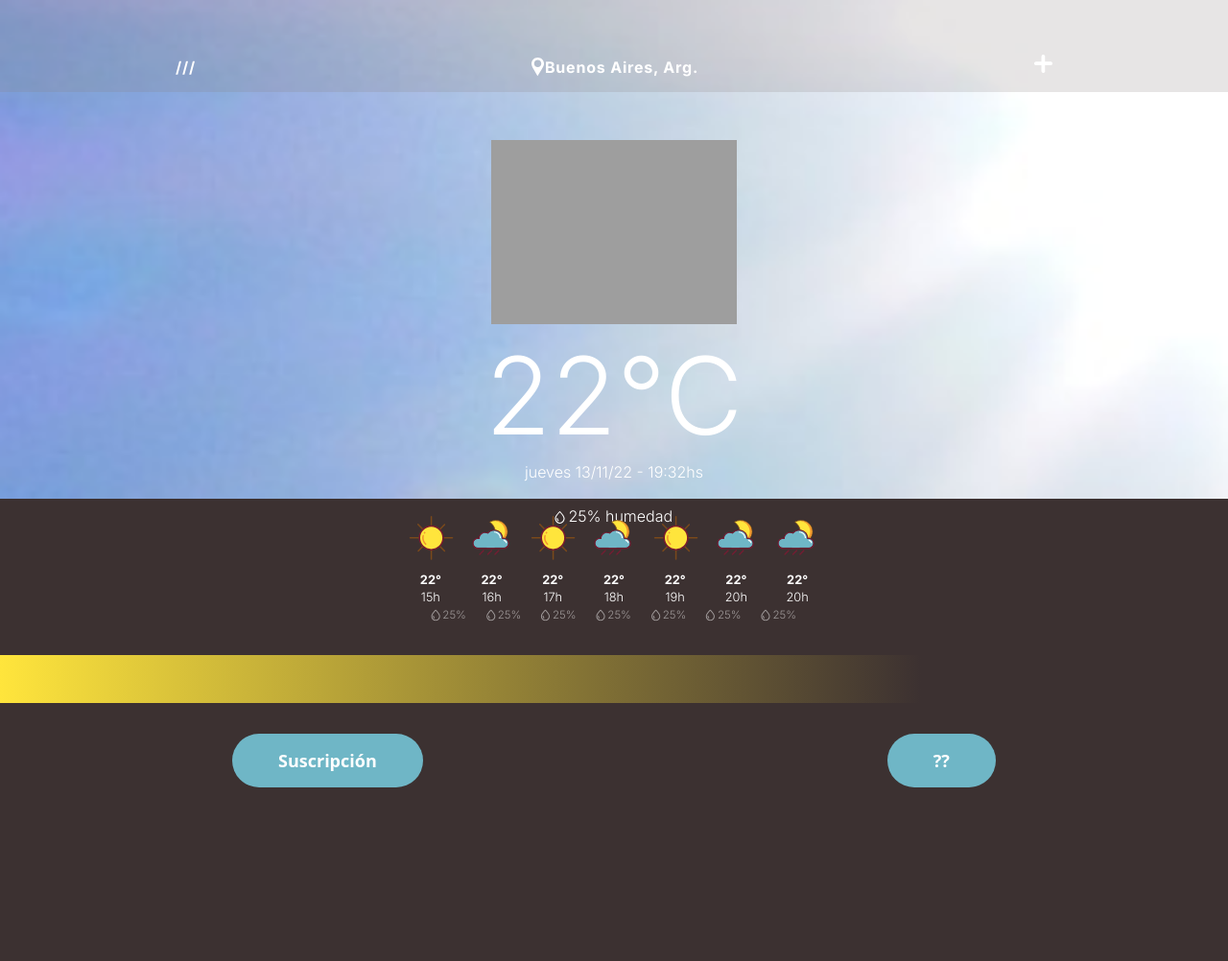
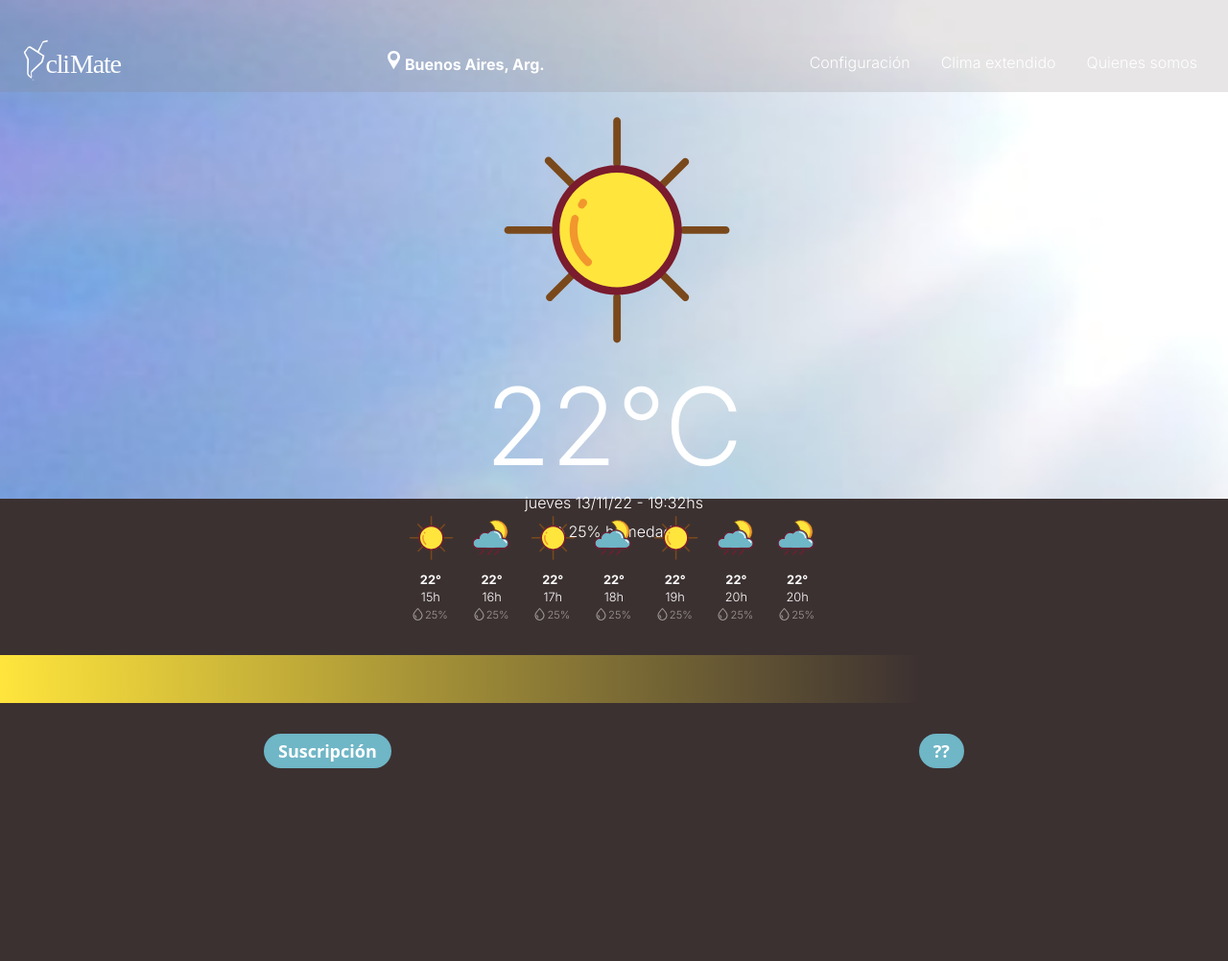
Before and after one commit to AndresDrimer/WeatherApp, a Django app: page /index/ in a window 1280 px wide. Shown: the top 1002 px of the page at 96% size. Run offline with Django 4.2, Linux system fonts and the light colour scheme; some libraries are stand-ins or nearby versions; grey boxes are pictures that could not be loaded.

Commit message:
agregado icono e ico, tbien hamburguesa

```diff
--- a/static/app1/public/css/style.css
+++ b/static/app1/public/css/style.css
@@ -77,8 +77,12 @@ nav a{
 #a-doble{
     display:flex;
     flex-direction: row;
+    text-decoration: none;
+    color: white;
 }
-
+#location{
+    padding-top: 5rem;
+}
 #weather-icon{
     width: 16rem;
 }
@@ -91,16 +95,17 @@ tr{
     height: 1rem;
 }
 #table-principal{
-    margin-top: 7em;
+    margin-top: 5rem;
 }
 #last-cell-primary-table{
-    padding-top: 1.5rem;
+    padding-top: 0.5rem;
 }
 
 #secondary-table{
     margin-top: 0.5rem;
     min-width: 28rem;
     font-size: 0.8rem;
+
 }
 
 .td-secondary-table-icon{
@@ -108,7 +113,8 @@ tr{
 }
 
 .tr-secondary-table{
-padding: 1rem 1rem;
+    padding: 1rem 1rem;
+
 }
 
 #temperature-table-secondary{
@@ -119,8 +125,12 @@ padding: 1rem 1rem;
 
 #humidity-table-secondary{
     opacity:0.5;
-    scale: calc(0.9);
+    font-size: 0.7rem;
+
 }
+
+
+
 .gota{
     scale: calc(1.5);
     align-content: left;
@@ -242,10 +252,126 @@ padding: 1rem 1rem;
      transform: scale(1.05);
    }
 
-   @media (min-width: 768px) {
-     .button-71 {
-       padding: 16px 48px;
-     }
-   }
 
    /*hamburguesa*/
+   .top-nav {
+    display: flex;
+    flex-direction: row;
+    align-items: center;
+    justify-content: space-between;
+
+
+    color: #FFF;
+    height: 50px;
+    padding: 1em;
+  }
+
+  .menu {
+    display: flex;
+    flex-direction: row;
+    list-style-type: none;
+    margin: 0;
+    padding: 0;
+    padding-top:5rem;
+  }
+  #logo-mini{
+    color:white;
+    width:8rem;
+    padding-top: 5rem;
+  }
+  .menu > li {
+    margin: 0 1rem;
+    overflow: hidden;
+  }
+
+  .menu-button-container {
+    display: none;
+    height: 100%;
+    width: 30px;
+    cursor: pointer;
+    flex-direction: column;
+    justify-content: center;
+    align-items: center;
+    padding-top:5rem;
+  }
+
+  #menu-toggle {
+    display: none;
+  }
+
+  .menu-button,
+  .menu-button::before,
+  .menu-button::after {
+    display: block;
+    background-color: #fff;
+    position: absolute;
+    height: 4px;
+    width: 30px;
+    transition: transform 400ms cubic-bezier(0.23, 1, 0.32, 1);
+    border-radius: 2px;
+  }
+
+  .menu-button::before {
+    content: '';
+    margin-top: -8px;
+  }
+
+  .menu-button::after {
+    content: '';
+    margin-top: 8px;
+  }
+
+  #menu-toggle:checked + .menu-button-container .menu-button::before {
+    margin-top: 0px;
+    transform: rotate(405deg);
+  }
+
+  #menu-toggle:checked + .menu-button-container .menu-button {
+    background: rgba(255, 255, 255, 0);
+  }
+
+  #menu-toggle:checked + .menu-button-container .menu-button::after {
+    margin-top: 0px;
+    transform: rotate(-405deg);
+  }
+
+  @media (max-width: 700px) {
+    .menu-button-container {
+      display: flex;
+    }
+    .menu {
+      position: absolute;
+      top: 0;
+      margin-top: 50px;
+      left: 0;
+      flex-direction: column;
+      width: 100%;
+      justify-content: center;
+      align-items: center;
+    }
+    #menu-toggle ~ .menu li {
+      height: 0;
+      margin: 0;
+      padding: 0;
+      border: 0;
+      transition: height 400ms cubic-bezier(0.23, 1, 0.32, 1);
+    }
+    #menu-toggle:checked ~ .menu li {
+      border: 1px solid #333;
+      height: 2.5em;
+      padding: 0.5em;
+      transition: height 400ms cubic-bezier(0.23, 1, 0.32, 1);
+    }
+    .menu > li {
+      display: flex;
+      justify-content: center;
+      margin: 0;
+      padding: 0.5em 0;
+      width: 100%;
+      color: white;
+      background-color: #222;
+    }
+    .menu > li:not(:last-child) {
+      border-bottom: 1px solid #444;
+    }
+  }
--- a/templates/app1/public/plantilla_base.html
+++ b/templates/app1/public/plantilla_base.html
@@ -13,7 +13,7 @@
     <link rel="preconnect" href="https://fonts.googleapis.com">
     <link rel="preconnect" href="https://fonts.gstatic.com" crossorigin>
     <link href="https://fonts.googleapis.com/css2?family=Inter:wght@300;700&display=swap" rel="stylesheet">
-
+    <link rel="shortcut icon" href="../static/assets/img/climateIcon.ico">
 
     {% block link-css %}{% endblock link-css %}
 </head>
@@ -28,18 +28,32 @@
         <div class="mainClimateImg">
             <header>
                 <div class="greyFiterNav">
-                    <nav>
-                       <a href="">///</a>
-                        <a href="" id="a-doble"><img src="../static/assets/img/location-svg.svg" alt="location">      Buenos Aires, Arg. </a>
-                        <a href=""> <img src="../static/assets/img/plus.png" alt="plus"> </a>
-                    </nav>
+                    <section class="top-nav">
+                        <div><img src="../static/assets/img/climateLogo_Icon_white.svg" alt="logo" id="logo-mini">
+                        </div>
+                       <div id="location">
+                        <h4><img src="../static/assets/img/location-svg.svg" alt="location">      Buenos Aires, Arg. </h4>
+                        </div>
+
+                        <input id="menu-toggle" type="checkbox" />
+                        <label class='menu-button-container' for="menu-toggle">
+                             <div class='menu-button'></div>
+                        </label>
+                        <ul class="menu">
+                          <li>Configuración</li>
+                          <li>Clima extendido</li>
+                          <li>Quienes somos</li>
+                        </ul>
+                      </section>
+
+
                 </div>
             </header>
 
             <table id="table-principal">
                 <tr>
                     <td>
-                        <img src="../static/assets/img/ICONO_SVG_broken_clouds.svg" alt="weather-icon" id="weather-icon">
+                        <a href="#"><img src="../static/assets/img/ICONOS/ICONO_SVG_clean_day.svg" alt="weather-icon" id="weather-icon"></a>
                     </td>
                 </tr>
                 <tr>
```
Also changed, not shown: static/assets/img/climateIcon.ico (added), static/assets/img/climateIcon.svg (added), static/assets/img/climateIcon_white.ico (added), static/assets/img/climateIcon_white.svg (added), static/assets/img/climateLogo_Icon.svg (added), static/assets/img/climateLogo_Icon_white.svg (added).
